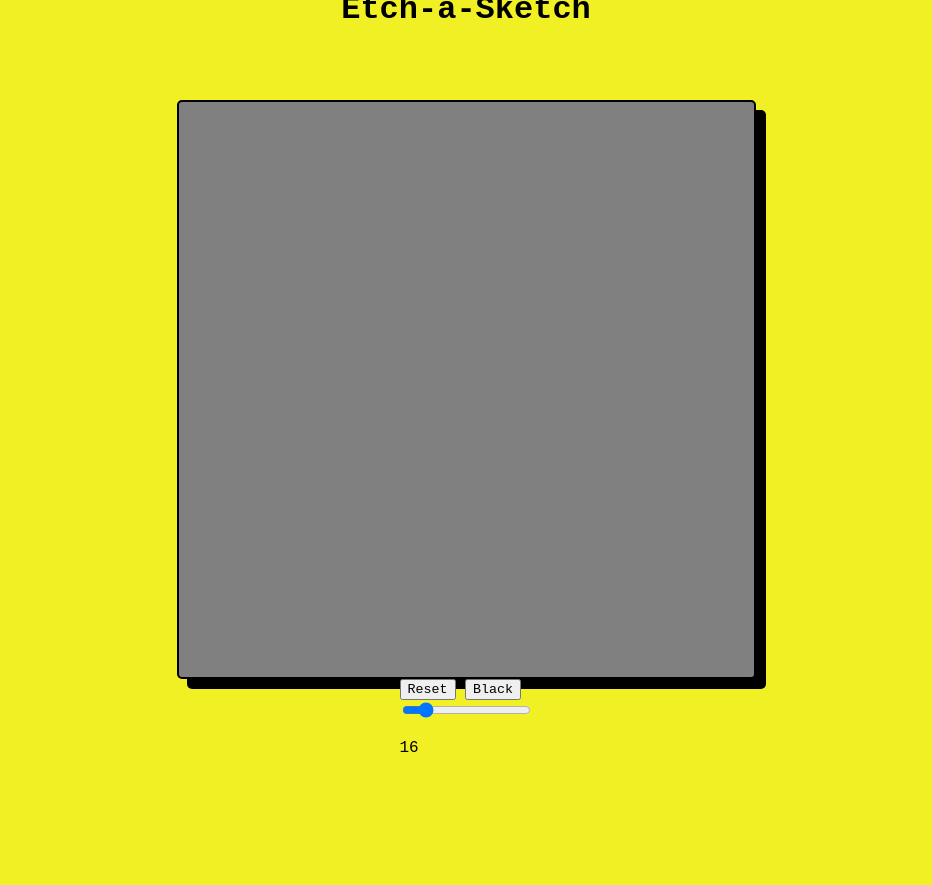
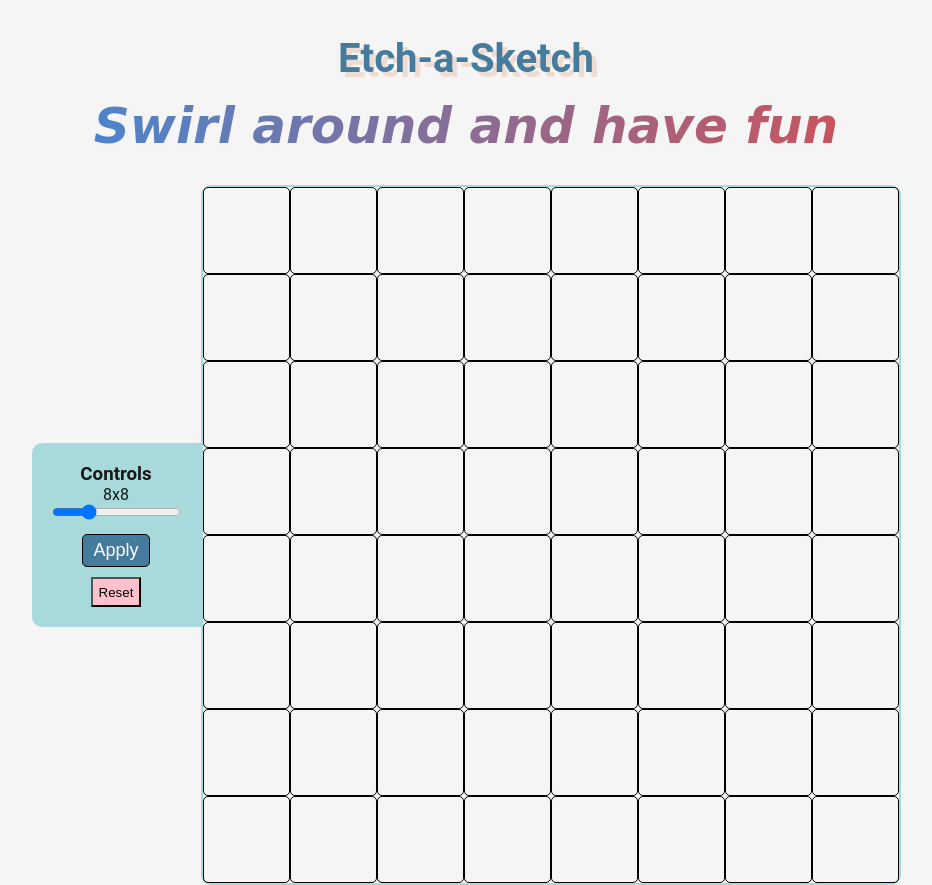
Before and after one commit to arthurseverino/Etch-a-Sketch, a plain HTML site: page index.html in a window 1280 px wide. Shown: the whole page, without its empty margins (174-1106 px from the left). Before the commit the page ends 800 px from the top, so only its background shows below. Drawn offline with Linux system fonts and the light colour scheme.

Commit message:
Finish project

```diff
--- a/index.html
+++ b/index.html
@@ -8,19 +8,25 @@
 </head>
 <body>
     <h1> Etch-a-Sketch </h1>
+    <h2>Swirl around and have fun</h2>
+    <div class="container">
 
-    <div class = "grid"> </div>
+        <div class="controls">
 
-    <div class="buttons">
-        <button id="reset">Reset</button>
-        <button id="black">Black</button>
+          <div class="controls-inner">
 
-        <div class="sliderAndValue">
-            <input type="range" min="2" max="100" value="16" id="slider">
-            <p class="value">16</p>
+            <h3>Controls</h3>
+
+            <div class="grid-size"> 8x8 </div>
+            <input type="range" min="2" max="25" value="8" />
+            <button class="apply"> Apply </button>
+            <button class="reset"> Reset </button>
+          </div>
+
         </div>
 
+        <div class="grid"></div>
+
     </div>
-
 </body>
 </html>
--- a/javascript.js
+++ b/javascript.js
@@ -1,64 +1,66 @@
 
-const grid = document.querySelector('.container');
+const grid = document.querySelector('.grid');
 
+let gridValue = document.querySelector('.grid-size');
+let gridSize = document.querySelector('input');
 
-let func = function(e){
-    e.target.style.backgroundColor = 'black';
+let squareSize = 8;
+
+createGrid(squareSize);
+
+// Create Squared Divs (cells)
+function createDiv(size) {
+  const div = document.createElement('div');
+  div.classList.add('cell');
+  div.style.width = `${size}px`;
+  div.style.height = `${size}px`;
+
+  return div;
 }
 
-
-function createGrid(){
-    for(let i = 0; i < 256; i++){
-        let div = document.createElement('div');
-        div.classList.add('cell');
-        div.style.border = "1px solid black";
-        div.addEventListener('pointerover', func)
-        grid.appendChild(div)
+// Create The Grid and appending the children(cells)
+// this is also why is comes out formatted correctly because of the nested for loop
+// it will do 8 across before moving on to the next row
+function createGrid(gridSize) {
+  for (let i = 0; i < gridSize; i++) {
+    for (let j = 0; j < gridSize; j++) {
+      grid.appendChild(createDiv(grid.clientWidth / gridSize));
     }
+  }
 }
 
-
-function removeAllChildNodes(parent){
-    while(parent.firstChild){
-        parent.removeChild(parent.firstChild);
-    }
+// removes the children from current grid
+// then creates a new grid with squareSize
+function reset() {
+  while (grid.firstChild) {
+    grid.removeChild(grid.lastChild);
+  }
+  createGrid(squareSize);
 }
 
+// Add the "active" class to divs with a "cell" class
+grid.addEventListener('pointerover', function (e) {
+  if (e.target.matches('.cell')) {
+    e.target.classList.add('active');
+  }
+});
 
-const screenVal = document.querySelector('.value');
-const slider = document.querySelector('#slider')
-slider.addEventListener('input', function(){
-    let val = document.getElementById('slider').value;
-    screenVal.textContent = val;
-    removeAllChildNodes(grid);
-    grid.setAttribute('style', `grid-template-columns: repeat(${val}, 2fr); grid-template-rows: repeat(${val}, 2fr);`);
-    for (let i = 0; i < val*val; i++){
-        const div = document.createElement('div');
-        div.classList.add('cell');
-        div.addEventListener('pointerover', func)
-    }
-    grid.appendChild(div);
+// listening for slider input
+// change value of squareSize and display updated correct size
+gridSize.addEventListener('input', function (e) {
+  squareSize = e.target.value;
+  gridValue.textContent = `${squareSize}x${squareSize}`;
 });
 
 
-const black = document.querySelector('#black');
-black.addEventListener('click', function(){
-    let val = document.getElementById('slider').value;
-    let cell = grid.children;
-    for (let i = 0; i < val*val; i++) {
-        cell[i].addEventListener('pointerover', func)
-    }
-})
 
+const resetBtn = document.querySelector('.reset');
+const applyGridSize = document.querySelector('.apply');
 
-const reset = document.querySelector("#reset")
-reset.addEventListener('click', function(){
-    let val = document.getElementById('slider').value;
-    let cell = grid.children;
-    for(let i = 0; i < val*val; i++){
-        cell[i].style.backgroundColor = "white";
-    }
+// here we are adding event listeners to the buttons
+// this works because reset() applies the correct squareSize by calling createGrid(squareSize);
+applyGridSize.addEventListener('click', function () {
+  reset();
 });
 
-
-createGrid();
+resetBtn.addEventListener('click', reset);
--- a/style.css
+++ b/style.css
@@ -1,30 +1,111 @@
-.grid{
-    margin-top: 50px;
-    display: inline-grid;
-    grid-template-columns: repeat(16, 2fr);
-    grid-template-rows: repeat(16, 2fr);
-    border: 2px solid black;
-    border-radius: 5px;
-    height: 575px;
-    width: 575px;
-    background-color: gray;
-    box-shadow: 10px 10px;
+html{
+    font-size: 62.5%;
 }
 
-.cell{
-    background-color: white;
-    border: 1px solid black;
+:root {
+    --color-blue: #457b9d;
+    --color-black: #171719;
+    --color-red: #e63946;
+  }
+
+  *,
+  *::before,
+  *::after {
+    box-sizing: border-box;
+    margin: 0;
+    padding: 0;
+
+  }
+
+body{
+    font-family: 'Roboto', sans-serif;
+    color: var(--color-black);
+    background-color: #f5f5f5;
+    font-size: 1.6rem;
 }
 
-*{
-    font-family: 'VT323', monospace;
+.grid{
+    border: 2px solid #a8dadc;
+    border-radius: 1rem;
+    width: 70rem;
+    height: 70rem;
+    position: relative;
+    display: flex;
+    flex-flow: row wrap;
+    justify-content: space-around;
 }
 
-body{
+.apply:hover{
+    transform:scale(1.2)
+}
+
+.apply {
+    display: block;
+    margin: 0 auto;
+    padding: 0.5rem 1rem;
+    border: 1px solid black;
+    background-color: var(--color-blue);
+    color: #ffffff;
+    font-weight: 500;
+    font-size: 1.8rem;
+    margin-top: 1rem;
+    border-radius: 0.5rem;
+  }
+
+  .reset {
+    display: block;
+    width: 5rem;
+    height: 3rem;
+    background-color: pink;
+    margin: 0 auto;
+    margin-top: 1rem;
+    cursor: pointer;
+  }
+
+  .cell {
+    border: 0.5px solid black;
+    border-radius: 0.5rem;
+  }
+
+  .cell.active {
+    background-color: var(--color-blue);
+  }
+
+h1 {
+    text-align: center;
+    margin-top: 3.5rem;
+    margin-bottom: 1.5rem;
+    color: var(--color-blue);
+    font-size: 4rem;
+    text-shadow: 5px 5px #eddcd2;
+  }
+
+  h2 {
+    text-align: center;
+    margin-bottom: 3rem;
+    font-family: 'Sacramento', cursive;
+    font-size: 5rem;
+    font-style: italic;
+    background: linear-gradient(to right, #2196f3, #f44336);
+    -webkit-background-clip: text;
+    -webkit-text-fill-color: transparent;
+  }
+
+  .container {
+    padding: 0 2vw;
     display: flex;
     justify-content: center;
+  }
+
+  .controls {
+    display: flex;
     align-items: center;
-    flex-direction: column;
-    background-color: rgb(240, 240, 37);
-    margin-top: -30px;
-}
+  }
+
+  .controls-inner {
+    background-color: #a8dadc;
+    text-align: center;
+    padding: 2rem;
+    border-top-left-radius: 1rem;
+    border-bottom-left-radius: 1rem;
+  }
```
Also changed, not shown: 1 other file.
